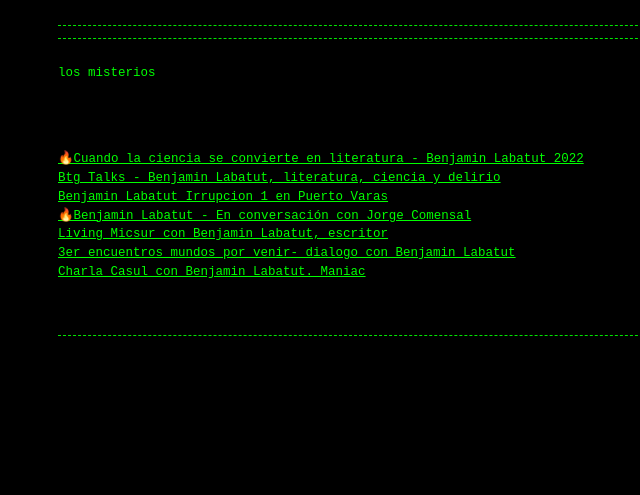
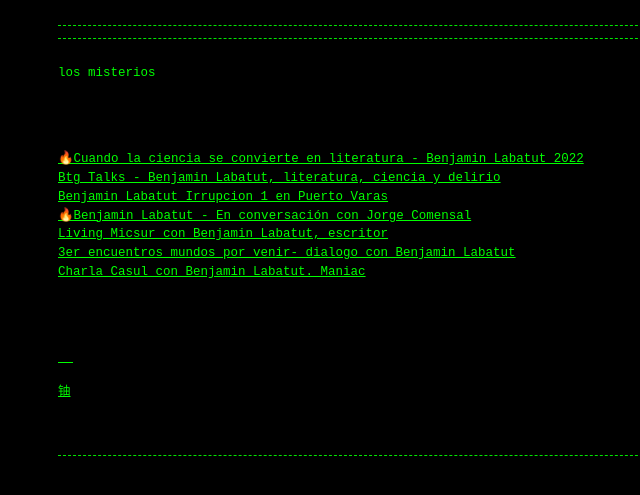
Before and after one commit to Guerrillaradio/losmisterios, a Jekyll site: the page built from index.md, in a window 1280 px wide. Shown: the top 495 px of the page, without its empty margins (282-922 px from the left). Built offline with Jekyll 4.4.1, drawn with Linux system fonts in a browser that asks for light colours; our own code applies the rules of GitHub Pages for plain Markdown files.

Commit message:
Update index.md

```diff
--- a/index.md
+++ b/index.md
@@ -9,4 +9,8 @@
 <a href="https://archive.org/details/benjamin-labatut-en-conversacion-con-jorge-comensal"><div><font color="#00ff00">🔥Benjamin Labatut - En conversación con Jorge Comensal</font></div><div></div><div><font color="#00ff00"> </font><font color="#00ff00"> </font></div>
 <a href="https://archive.org/details/living-micsur-con-benjamn-labatut-escritor"><div><font color="#00ff00">Living Micsur con Benjamin Labatut, escritor</font></div><div></div><div><font color="#00ff00"> </font><font color="#00ff00"> </font></div>
 <a href="https://archive.org/details/03.-3o-encuentros-mundos-por-venir.-dialogo-con-benjamin-labatut"><div><font color="#00ff00">3er encuentros mundos por venir- dialogo con Benjamin Labatut</font></div><div></div><div><font color="#00ff00"> </font><font color="#00ff00"> </font></div>
-<a href="https://archive.org/details/charla-casul-con-benjamin-labatut-maniac"><div><font color="#00ff00">Charla Casul con Benjamin Labatut. Maniac</font></div><div></div><div><font color="#00ff00"> </font><font color="#00ff00"> </font></div></a>
+<a href="https://archive.org/details/charla-casul-con-benjamin-labatut-maniac"><div><font color="#00ff00">Charla Casul con Benjamin Labatut. Maniac</font></div><div></div><div><font color="#00ff00"> </font><font color="#00ff00"> </font></div>
+<p>
+<p>
+<p>
+<a href="https://guerrillaradio.github.io/Kurt_Godel/"><div><font color="#00ff00">铀</font></div><div></div><div><font color="#00ff00"> </font><font color="#00ff00"> </font></div></a>
```
